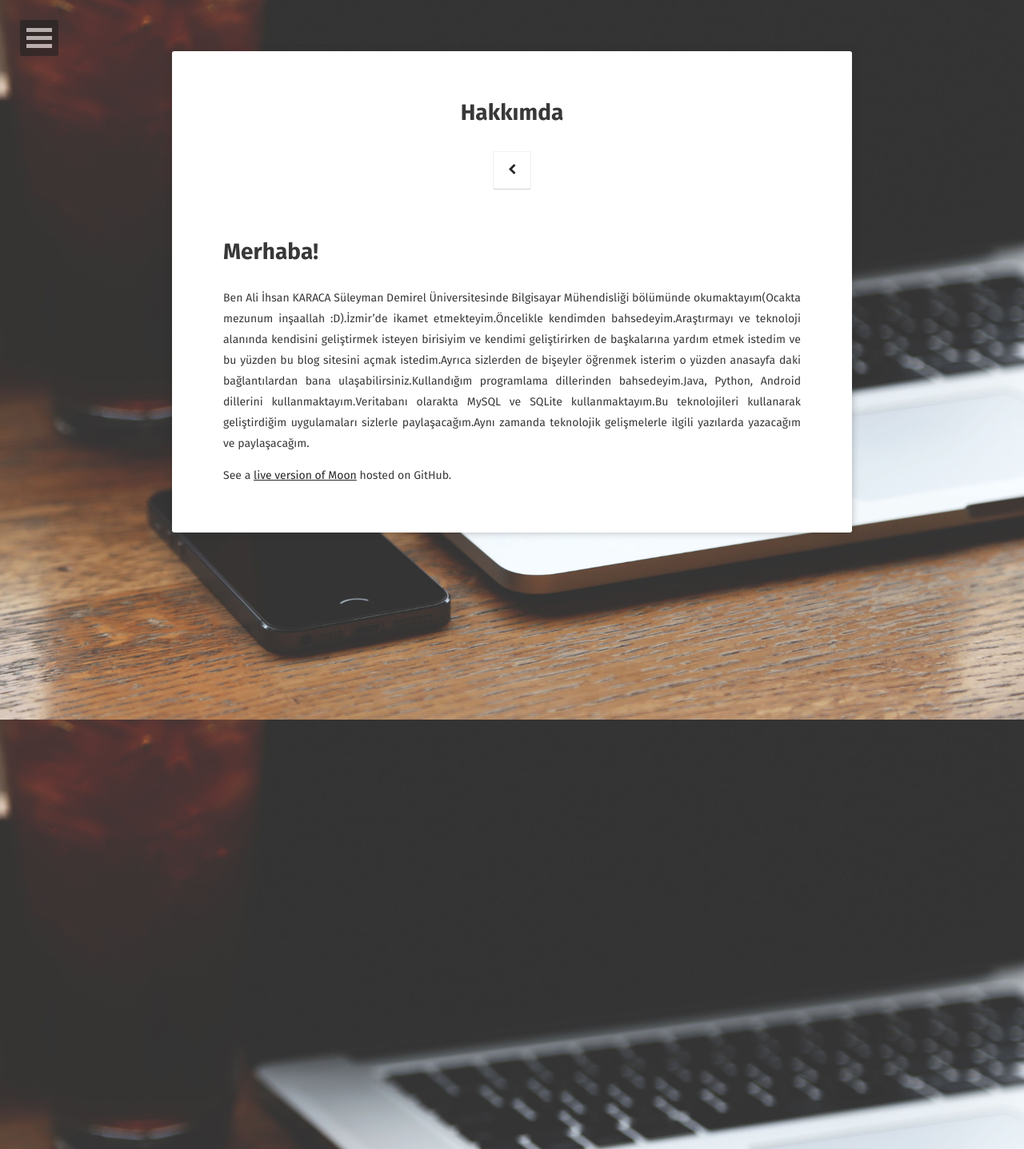
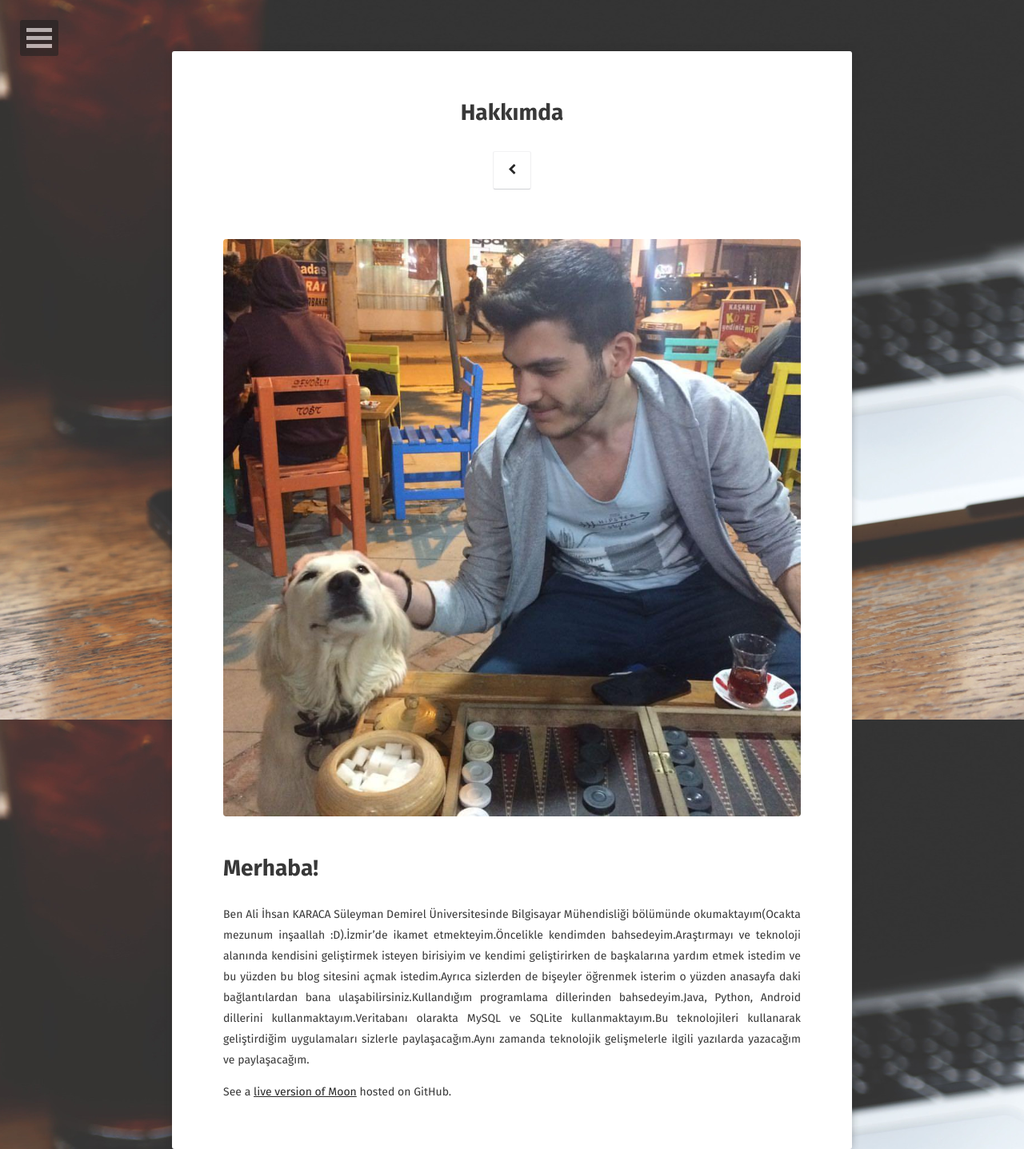
Before and after one commit to alikaraca/alikaraca.github.io, a Jekyll site: the page built from about/index.md, in a window 1280 px wide. Shown: the whole page at 80% size. Built offline with Jekyll 4.4.1, drawn with Linux system fonts in a browser that asks for light colours; some web fonts are replaced.

Commit message:
Update index.md

```diff
--- a/about/index.md
+++ b/about/index.md
@@ -5,6 +5,10 @@
 date: 2017-07-07
 comments: false
 ---
+<figure>
+  <a href="/assets/img/18193854_10210907879350702_8945355905434897159_n.jpg"><img src="/assets/img/18193854_10210907879350702_8945355905434897159_n.jpg"></a>
+</figure>
+
 # Merhaba!
 Ben Ali İhsan KARACA
 Süleyman Demirel Üniversitesinde Bilgisayar Mühendisliği bölümünde okumaktayım(Ocakta mezunum inşaallah :D).İzmir'de ikamet etmekteyim.Öncelikle kendimden bahsedeyim.Araştırmayı ve teknoloji alanında kendisini geliştirmek isteyen birisiyim ve kendimi geliştirirken de başkalarına yardım etmek istedim ve bu yüzden bu blog sitesini açmak istedim.Ayrıca sizlerden de bişeyler öğrenmek isterim o yüzden anasayfa daki bağlantılardan bana ulaşabilirsiniz.Kullandığım programlama dillerinden bahsedeyim.Java, Python, Android dillerini kullanmaktayım.Veritabanı olarakta MySQL ve SQLite kullanmaktayım.Bu teknolojileri kullanarak geliştirdiğim uygulamaları sizlerle paylaşacağım.Aynı zamanda teknolojik gelişmelerle ilgili yazılarda yazacağım ve paylaşacağım.
```
